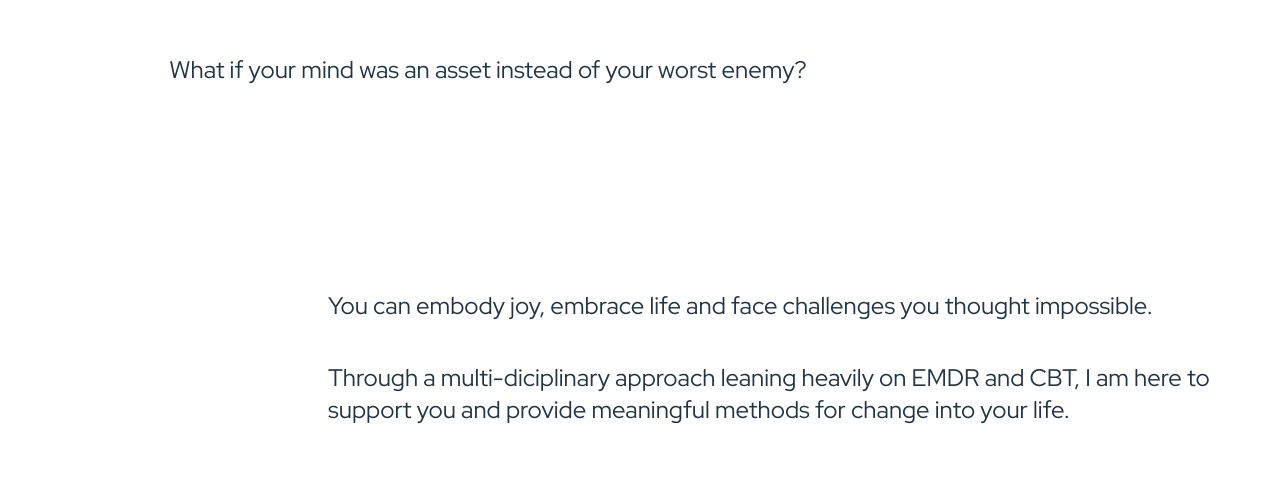
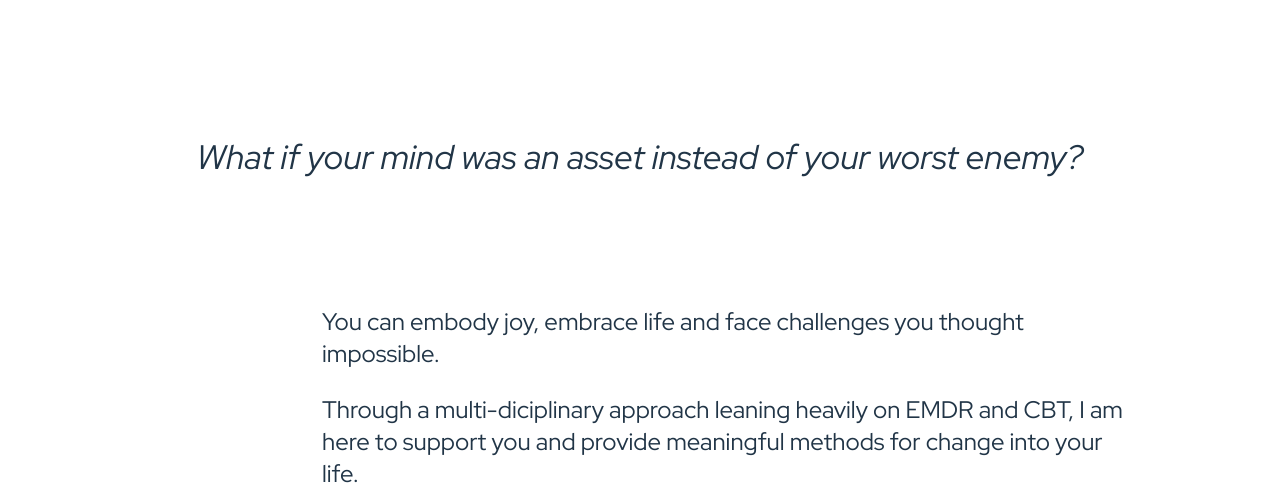
Before and after one commit to amandahussey/ben-g-therapy.com, a React (Vite) app in the folder ben-g-therapy.com/: page / in a window 1280 px wide. Shown: the part 1018-1503 px from the top of the page. Built offline with nearby package versions, Linux system fonts and the light colour scheme.

Commit message:
more style adjusts

```diff
--- a/ben-g-therapy.com/src/App.tsx
+++ b/ben-g-therapy.com/src/App.tsx
@@ -12,7 +12,7 @@ import { theme } from "./theme";
 function App() {
   return (
     <ThemeProvider theme={theme}>
-      <Stack justifyContent="center" alignItems="center" maxWidth={1200}>
+      <Stack justifyContent="center" alignItems="center" maxWidth={1000}>
         {/* Section 1 */}
         <Stack
           direction="row"
@@ -42,24 +42,21 @@ function App() {
         </Stack>
 
         {/* Section 2 */}
-        <Stack
-          alignItems="center"
-          justifyContent="center"
-          spacing={4}
-          minHeight="100vh"
-          pb={8}
-        >
-          <Stack direction="row" alignItems="center" spacing={6}>
-            <Typography variant="h5" textAlign="left">
+        <Stack justifyContent="center" spacing={16} minHeight="100vh" pb={8}>
+          <Stack alignItems="center" spacing={6}>
+            <img src={mentalHealthIcon} style={{ height: 150 }} />
+            <Typography variant="h4" textAlign="left" fontStyle="italic">
               What if your mind was an asset instead of your worst enemy?
             </Typography>
-            <img src={mentalHealthIcon} />
           </Stack>
 
-          <Stack direction="row" alignItems="center" spacing={4}>
-            <img src={relievedIcon} />
+          <Stack direction="row" spacing={4}>
+            <img
+              src={relievedIcon}
+              style={{ height: 150, position: "relative", top: -12 }}
+            />
 
-            <Stack spacing={5}>
+            <Stack spacing={3}>
               <Typography variant="h5" textAlign="left">
                 You can embody joy, embrace life and face challenges you thought
                 impossible.
@@ -86,7 +83,7 @@ function App() {
               not hiding or being concerned about how you are being perceived.
             </Typography>
 
-            <img src={benSilly} style={{ height: 400, borderRadius: "50%" }} />
+            <img src={benSilly} style={{ height: 350, borderRadius: "50%" }} />
           </Stack>
 
           <Stack
```
